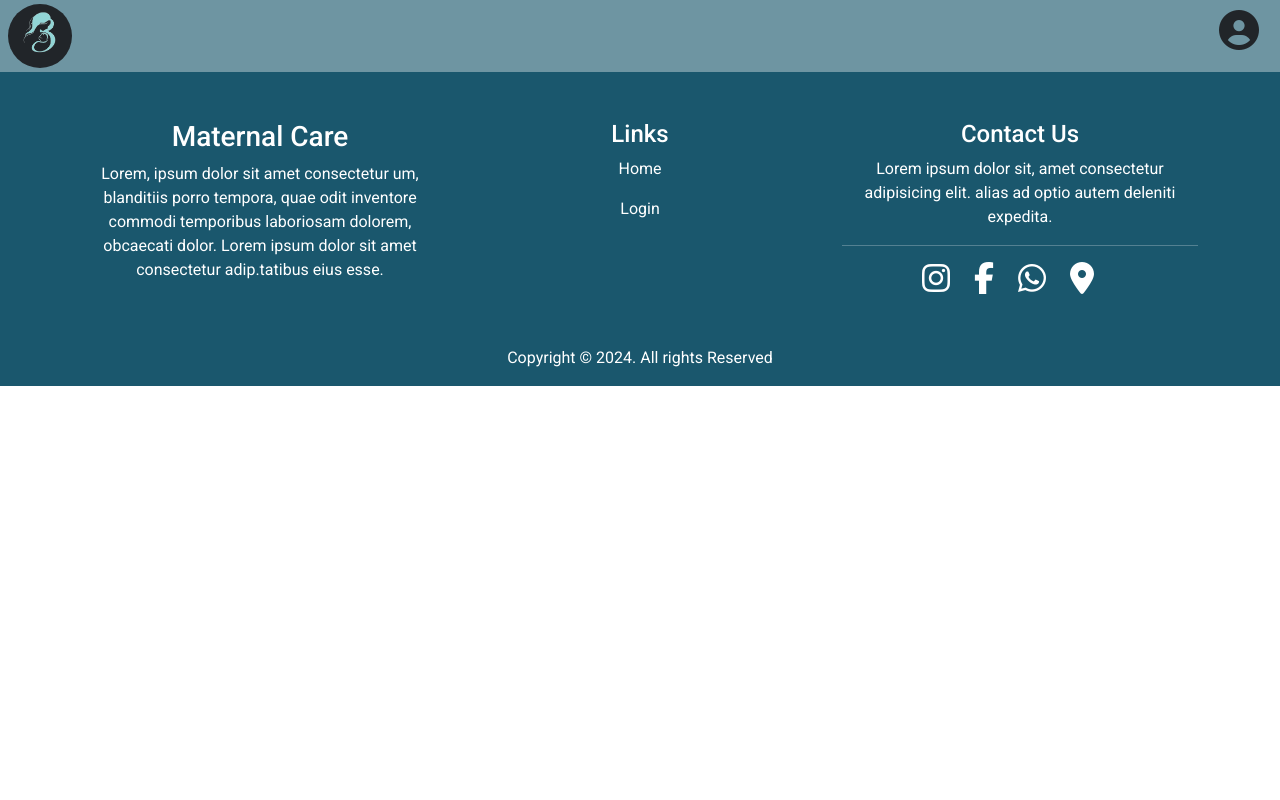
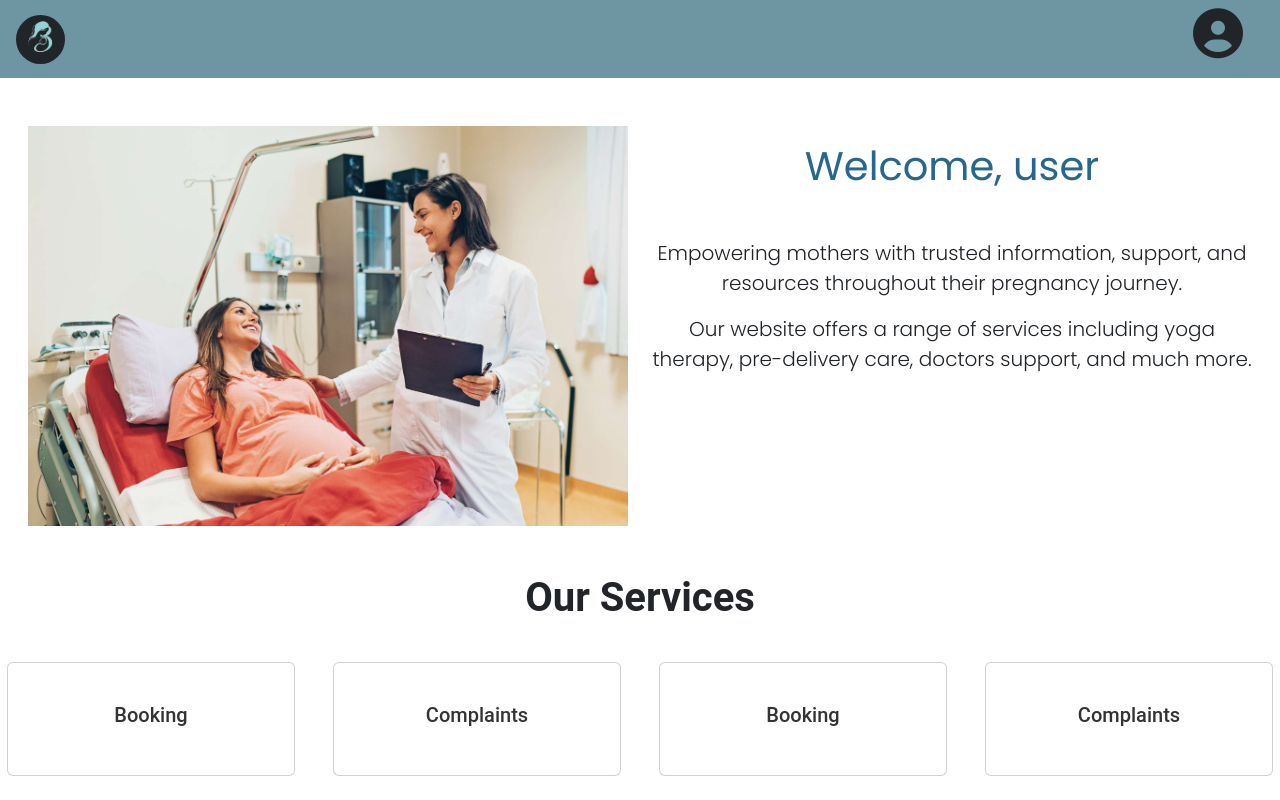
Before and after one commit to aadilmansoor/maternal-care, a React (Create React App) app: page /user-dashboard in a window 1280 px wide. Shown: the top 800 px of the page. Built offline with nearby package versions, Linux system fonts and the light colour scheme.

Commit message:
designed user dashboard

```diff
--- /dev/null
+++ b/src/Constants/UserServices.js
@@ -0,0 +1,26 @@
+export const userServices = [
+  {
+    service: "Booking",
+    path: "/user-booking",
+  },
+  {
+    service: "Complaints",
+    path: "/user-complaints",
+  },
+  {
+    service: "Booking",
+    path: "/user-booking",
+  },
+  {
+    service: "Complaints",
+    path: "/user-complaints",
+  },
+  {
+    service: "Booking",
+    path: "/user-booking",
+  },
+  {
+    service: "Complaints",
+    path: "/user-complaints",
+  },
+];
--- /dev/null
+++ b/src/components/ServicesCards.jsx
@@ -0,0 +1,41 @@
+import { Card, Col, Row } from "react-bootstrap";
+import { Link } from "react-router-dom";
+
+import "./serviceCard.css";
+
+const ServicesCards = ({ services }) => {
+  return (
+    <div className="d-flex justify-content-center w-100">
+      <Row>
+        {services.map(({ service, path }, index) => {
+          return (
+            <Col
+              xs={12}
+              sm={6}
+              md={4}
+              lg={3}
+              key={service}
+              className="d-flex justify-content-center my-4"
+            >
+              <Card
+                key="light"
+                text="dark"
+                style={{ width: "18rem" }}
+                className="mb-2 py-2 card"
+              >
+                <Link to={path} key={service} className="card-body">
+                  <Card.Body>
+                    <Card.Title className="roboto-medium d-flex justify-content-center">
+                      {service}
+                    </Card.Title>
+                  </Card.Body>
+                </Link>
+              </Card>
+            </Col>
+          );
+        })}
+      </Row>
+    </div>
+  );
+};
+export default ServicesCards;
--- a/src/components/UserHeader.jsx
+++ b/src/components/UserHeader.jsx
@@ -1,7 +1,6 @@
 import React from "react";
 import "./userHeader.css";
 import Offcanvas from "react-bootstrap/Offcanvas";
-import Dropdown from "react-bootstrap/Dropdown";
 import { Col, Row } from "react-bootstrap";
 import { useState } from "react";
 import TextField from "@mui/material/TextField";
@@ -9,11 +8,7 @@ import { Link } from "react-router-dom";
 import logo from "../Images/img2.png";
 
 function UserHeader() {
-  const [showLeft, setShowLeft] = useState(false);
   const [showRight, setShowRight] = useState(false);
-
-  const handleCloseLeft = () => setShowLeft(false);
-  const handleShowLeft = () => setShowLeft(true);
 
   const handleCloseRight = () => setShowRight(false);
   const handleShowRight = () => setShowRight(true);
@@ -28,24 +23,26 @@ function UserHeader() {
     <>
       <div className="top_nav" style={{ width: "100%" }}>
         <Row>
-          <Col>
-            <Link to={"/user-dashboard"}>
-              <div className="logo-container ms-2 d-flex align-items-center my-1">
+          <Col className="py-1">
+            <div className="d-flex align-items-center h-100">
+              <Link to={"/user-dashboard"} className="ms-3">
                 <img
                   src={logo}
-                  className="rounded-circle bg-dark object-fit-contain h-100"
+                  className="rounded-circle bg-dark object-fit-contain logo-container"
                   alt="logo"
                 />
-              </div>
-            </Link>
+              </Link>
+            </div>
           </Col>
 
-          <Col className=" d-flex justify-content-end align-items-center">
-            <button className="btn" onClick={handleShowRight}>
-              <h1 className=" text-dark me-2 ">
-                <i className="fa-solid fa-circle-user"></i>
-              </h1>
-            </button>
+          <Col className=" d-flex justify-content-end align-items-center py-1">
+            <div className=" d-flex align-items-center justify-content-center me-3">
+              <button type="button" className="btn" onClick={handleShowRight}>
+                <h1 className=" text-dark me-2 ">
+                  <i className="fa-solid fa-circle-user fa-lg"></i>
+                </h1>
+              </button>
+            </div>
           </Col>
         </Row>
       </div>
--- /dev/null
+++ b/src/components/UserHero.jsx
@@ -0,0 +1,31 @@
+import { Col, Row } from "react-bootstrap";
+import "./userHero.css";
+import userHero from "../Images/user-hero.jpg";
+
+const UserHero = () => {
+  return (
+    <Row className="mx-3 my-5">
+      <Col sm={12} md={6}>
+        <img
+          src={userHero}
+          alt="user-hero"
+          className="object-fit-contain w-100"
+        />
+      </Col>
+      <Col sm={12} md={6} className="text-center">
+        <h3 className="fs-1 poppins-regular mt-3 mb-5 welcome-user">
+          Welcome, user
+        </h3>
+        <p className="fs-5 poppins-light mb-3">
+          Empowering mothers with trusted information, support, and resources
+          throughout their pregnancy journey.
+        </p>
+        <p className="fs-5 poppins-light">
+          Our website offers a range of services including yoga therapy,
+          pre-delivery care, doctors support, and much more.
+        </p>
+      </Col>
+    </Row>
+  );
+};
+export default UserHero;
--- /dev/null
+++ b/src/components/index.js
@@ -0,0 +1,5 @@
+export { default as Header } from "./Header";
+export { default as Footer } from "./Footer";
+export { default as ServicesCards } from "./ServicesCards";
+export { default as UserHeader } from "./UserHeader";
+export { default as UserHero } from "./UserHero";
--- /dev/null
+++ b/src/components/serviceCard.css
@@ -0,0 +1,12 @@
+.service-cards {
+    width: max-content;
+}
+
+.card:hover {
+    box-shadow: 0 4px 8px rgba(0, 0, 0, 0.1);
+}
+
+.card-body {
+    text-decoration: none;
+    color: rgb(53, 50, 50);
+}
--- a/src/components/userHeader.css
+++ b/src/components/userHeader.css
@@ -8,5 +8,6 @@
 }
 
 .logo-container {
-    height: 64px;
+    height: 49px;
+    width: 49px;
 }
--- /dev/null
+++ b/src/components/userHero.css
@@ -0,0 +1,3 @@
+.welcome-user {
+    color: rgb(39, 103, 141);
+}
--- a/src/index.css
+++ b/src/index.css
@@ -1,5 +1,4 @@
-
-@import url('https://fonts.googleapis.com/css2?family=Righteous&family=Roboto:ital,wght@0,100;0,300;0,400;0,500;0,700;0,900;1,100;1,300;1,400;1,500;1,700;1,900&display=swap');
+@import url('https://fonts.googleapis.com/css2?family=Poppins:ital,wght@0,100;0,200;0,300;0,400;0,500;0,600;0,700;0,800;0,900;1,100;1,200;1,300;1,400;1,500;1,600;1,700;1,800;1,900&display=swap');
 
 * {
     font-family: "Roboto", sans-serif;
@@ -78,8 +77,50 @@
     font-weight: 900;
     font-style: italic;
 }
+
 .righteous-regular {
     font-family: "Righteous", sans-serif;
     font-weight: 400;
     font-style: normal;
-  }
+}
+
+.poppins-thin {
+    font-family: "Poppins", sans-serif;
+    font-weight: 100;
+    font-style: normal;
+}
+
+.poppins-thin-italic {
+    font-family: "Poppins", sans-serif;
+    font-weight: 100;
+    font-style: italic;
+}
+
+.poppins-extralight {
+    font-family: "Poppins", sans-serif;
+    font-weight: 200;
+    font-style: normal;
+}
+
+.poppins-extralight-italic {
+    font-family: "Poppins", sans-serif;
+    font-weight: 200;
+    font-style: italic;
+}
+
+.poppins-light {
+    font-family: "Poppins", sans-serif;
+    font-weight: 300;
+    font-style: normal;
+}
+
+.poppins-light-italic {
+    font-family: "Poppins", sans-serif;
+    font-weight: 300;
+    font-style: italic;
+}
+
+.poppins-regular {
+    font-family: "Poppins", sans-serif;
+    font-weight: 400;
+}
--- a/src/pages/Client/ClientDashboard/ClientDashboard.jsx
+++ b/src/pages/Client/ClientDashboard/ClientDashboard.jsx
@@ -1,9 +1,13 @@
-import UserHeader from "../../../components/UserHeader";
+import { UserHero, UserHeader, ServicesCards } from "../../../components";
+import { userServices } from "../../../Constants/UserServices";
 
 const ClientDashboard = () => {
   return (
-    <section>
+    <section className="text-center">
       <UserHeader />
+      <UserHero />
+      <h1 className="roboto-bold text-center mt-5 mb-3">Our Services</h1>
+      <ServicesCards services={userServices} />
     </section>
   );
 };
```
Also changed, not shown: src/Images/user-hero.jpg (added).
